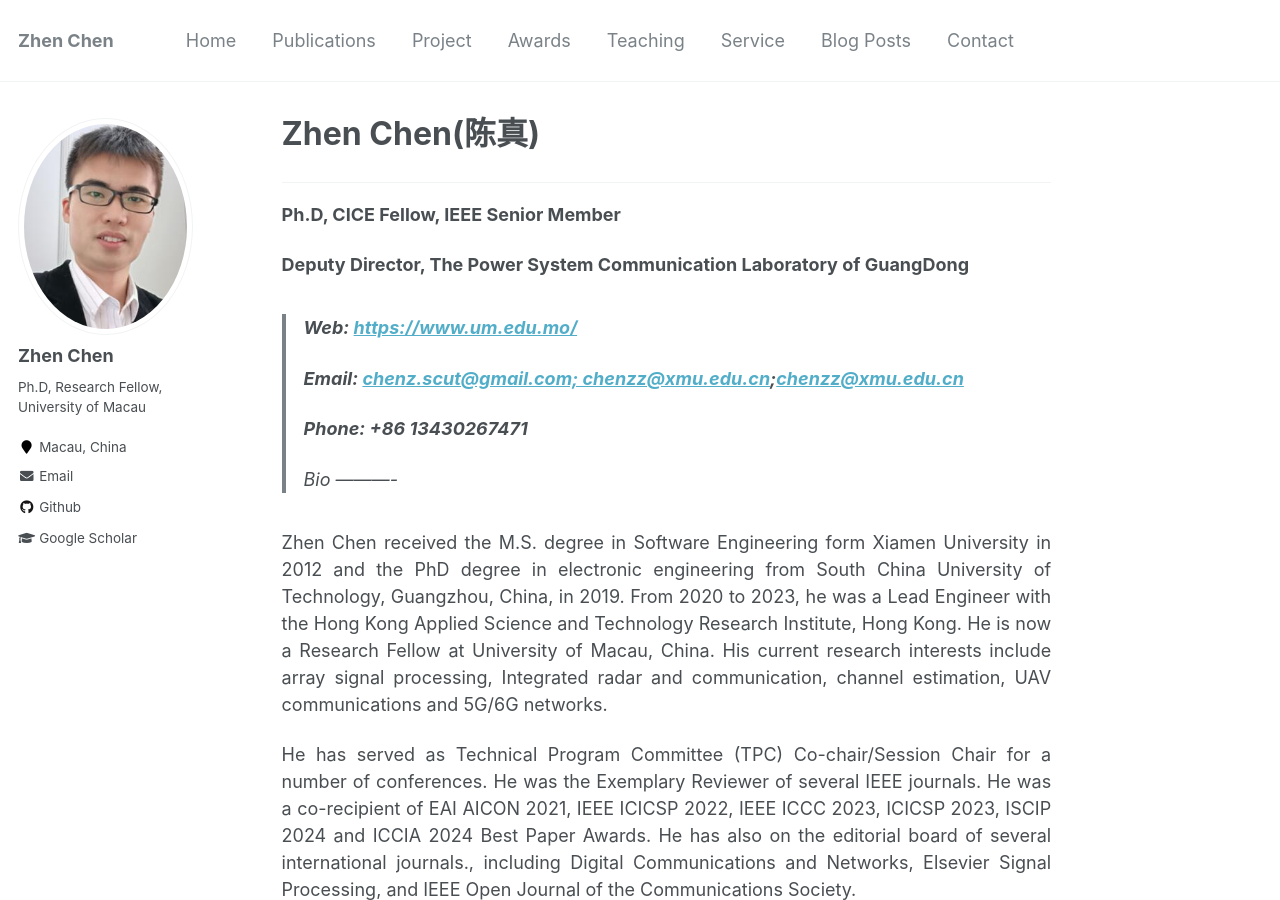
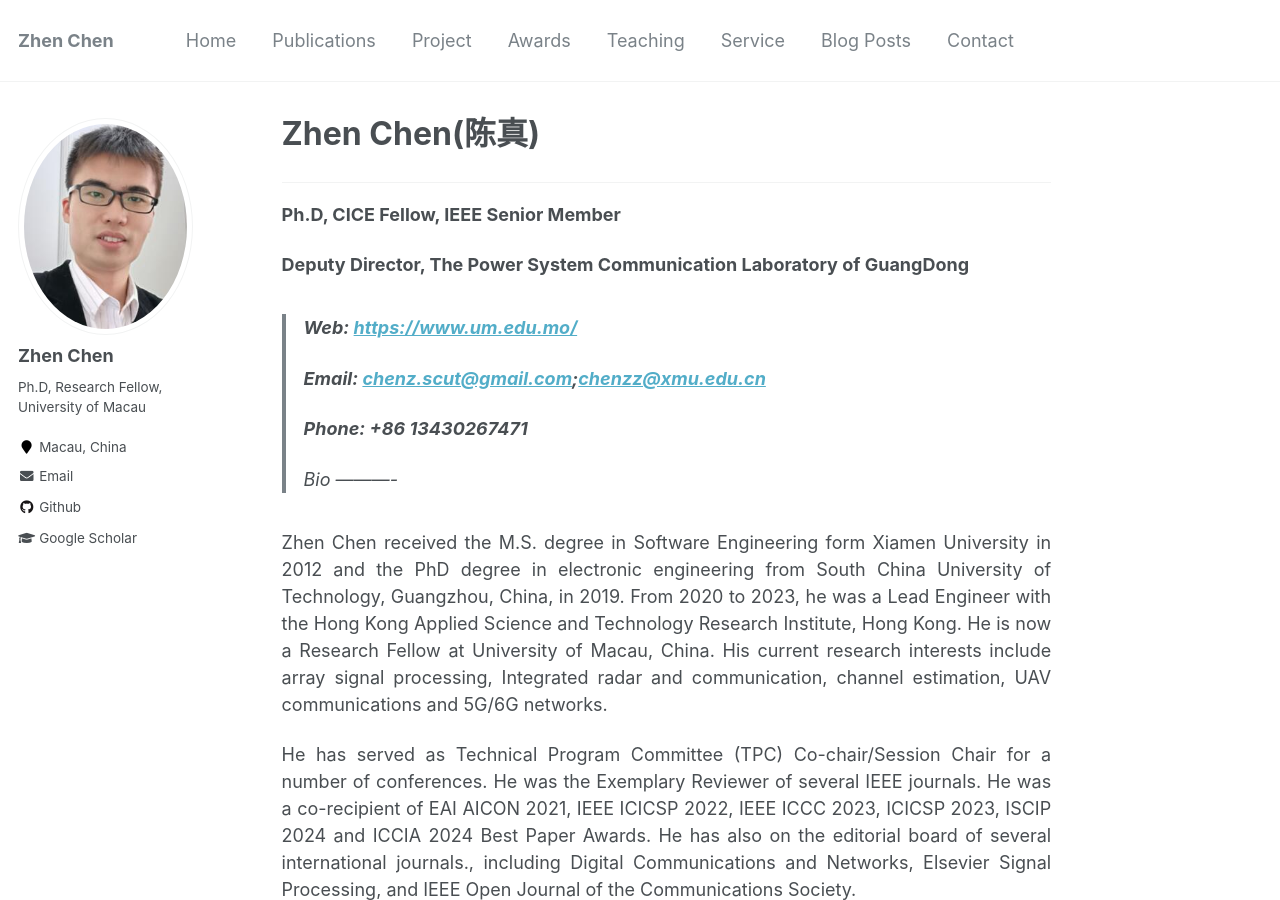
Before and after one commit to baile035/chenz_CV, a Jekyll site: the page built from _pages/about.md, in a window 1280 px wide and 900 px high. Built offline with Jekyll 4.4.1, drawn with Linux system fonts in a browser that asks for light colours.

Commit message:
Update about.md

```diff
--- a/_pages/about.md
+++ b/_pages/about.md
@@ -23,7 +23,7 @@ redirect_from:
 </html>
 
 ><p><b style="line-height:50%"> Web: <a href="https://www.um.edu.mo/">https://www.um.edu.mo/</a> </b></p>
-><p><b style="line-height:50%"> Email: <a href="mailto:chenz.scut@gmail.com">chenz.scut@gmail.com; chenzz@xmu.edu.cn</a>;<a href="mailto:chenz.scut@gmail.com">chenzz@xmu.edu.cn</a></b> </p>
+><p><b style="line-height:50%"> Email: <a href="mailto:chenz.scut@gmail.com">chenz.scut@gmail.com</a>;<a href="mailto:chenzz@xmu.edu.cn">chenzz@xmu.edu.cn</a></b> </p>
 ><p><b style="line-height:50%"> Phone: +86 13430267471 </b></p>
 <!--
 ><p><b width="50%" style="line-height:50%">School of Electronic and Information Engineering, Shaw Building, Wushan Campus, SCUT, 510461, China.  </b> </p>
```
